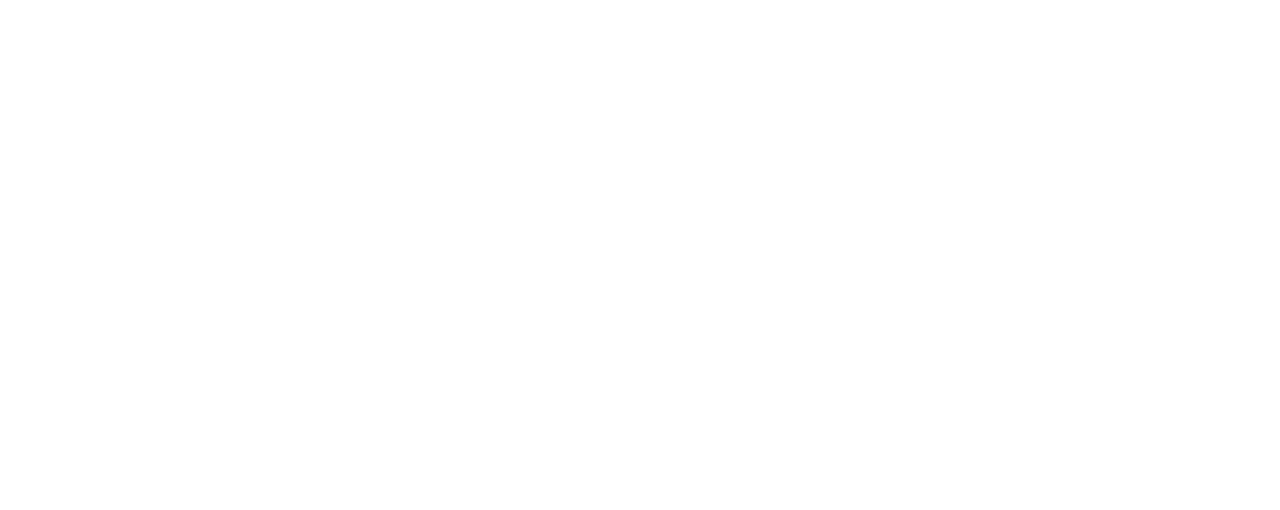
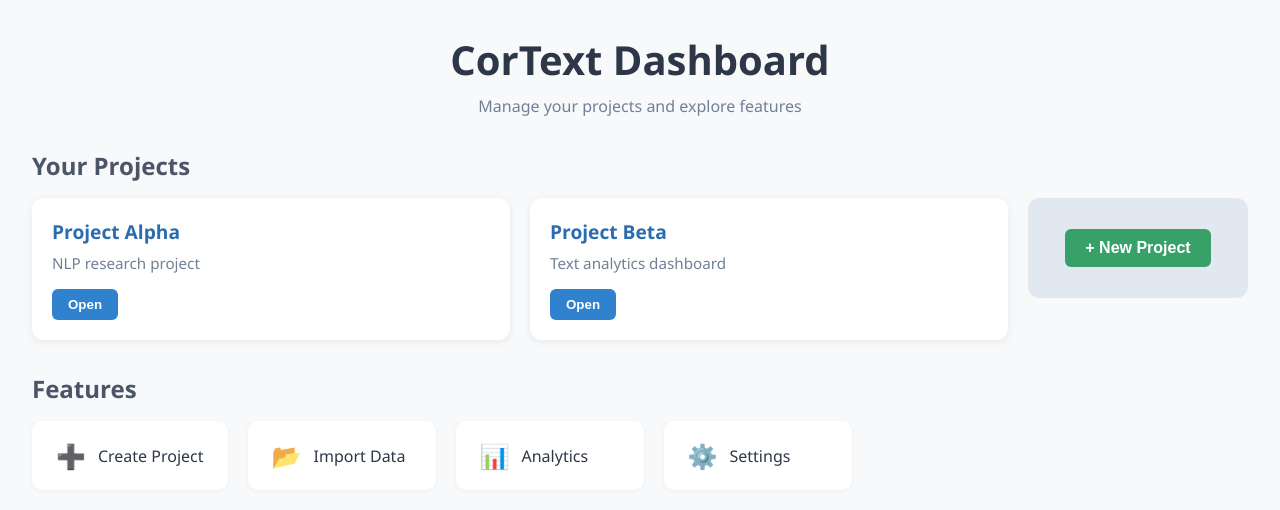
Before and after one commit to Wawayooo/CorText-AI, a React (Create React App) app in the folder cortextFrontend/cortext_app/: page /dashboard in a window 1280 px wide. Before the commit this address had no page. Shown: the top 510 px of the page. Built offline with nearby package versions, Linux system fonts and the light colour scheme.

Commit message:
Updates on LoginFeatures | SignUpFeatures

```diff
--- a/cortextFrontend/cortext_app/src/App.js
+++ b/cortextFrontend/cortext_app/src/App.js
@@ -5,8 +5,10 @@
 import DocsPage from './cortextPages/docs';
 import Login from './cortextPages/login';
 import Signup from './cortextPages/signup';
-import AdminLogin from './cortextPages/adminlogin';
-import AdminDash from './cortextPages/adminDash';
+import Dashboard from './cortextPages/dashboard';
+
+import AdminLogin from './cortextPages/admin/adminlogin';
+import AdminDash from './cortextPages/admin/adminDash';
 
 function App() {
   return (
@@ -17,6 +19,8 @@
         <Route path="/docs" element={<DocsPage />} />
         <Route path="/login" element={<Login />} />
         <Route path="/signup" element={<Signup />} />
+        <Route path="/dashboard" element={<Dashboard />} />
+
         <Route path="/adminlogin" element={<AdminLogin />} />
         <Route path="/adminDash" element={<AdminDash />} />
       </Routes>
--- a/cortextFrontend/cortext_app/src/cortextPages/adminlogin.js
+++ b/cortextFrontend/cortext_app/src/cortextPages/admin/adminlogin.js
@@ -6,7 +6,7 @@
   const [password, setPassword] = useState('');
 
   const handleAdminLogin = async () => {
-    const res = await fetch('/api/admin-login/', {
+    const res = await fetch('http://192.168.56.1:8000/api/admin-login/', {
       method: 'POST',
       headers: { 'Content-Type': 'application/json' },
       credentials: 'include',
--- /dev/null
+++ b/cortextFrontend/cortext_app/src/cortextPages/dashboard.js
@@ -0,0 +1,153 @@
+import React from 'react';
+
+const projects = [
+  { id: 1, name: 'Project Alpha', description: 'NLP research project' },
+  { id: 2, name: 'Project Beta', description: 'Text analytics dashboard' },
+];
+
+const features = [
+  { name: 'Create Project', icon: '➕' },
+  { name: 'Import Data', icon: '📂' },
+  { name: 'Analytics', icon: '📊' },
+  { name: 'Settings', icon: '⚙️' },
+];
+
+export default function Dashboard() {
+  return (
+    <div style={styles.container}>
+      <header style={styles.header}>
+        <h1 style={styles.title}>CorText Dashboard</h1>
+        <p style={styles.subtitle}>Manage your projects and explore features</p>
+      </header>
+      <section style={styles.section}>
+        <h2 style={styles.sectionTitle}>Your Projects</h2>
+        <div style={styles.projectsGrid}>
+          {projects.map(project => (
+            <div key={project.id} style={styles.projectCard}>
+              <h3 style={styles.projectName}>{project.name}</h3>
+              <p style={styles.projectDesc}>{project.description}</p>
+              <button style={styles.openBtn}>Open</button>
+            </div>
+          ))}
+          <div style={styles.newProjectCard}>
+            <button style={styles.addBtn}>+ New Project</button>
+          </div>
+        </div>
+      </section>
+      <section style={styles.section}>
+        <h2 style={styles.sectionTitle}>Features</h2>
+        <div style={styles.featuresGrid}>
+          {features.map(feature => (
+            <div key={feature.name} style={styles.featureCard}>
+              <span style={styles.featureIcon}>{feature.icon}</span>
+              <span>{feature.name}</span>
+            </div>
+          ))}
+        </div>
+      </section>
+    </div>
+  );
+}
+
+const styles = {
+  container: {
+    fontFamily: 'Segoe UI, sans-serif',
+    background: '#f7f9fb',
+    minHeight: '100vh',
+    padding: '32px',
+  },
+  header: {
+    marginBottom: '32px',
+    textAlign: 'center',
+  },
+  title: {
+    margin: 0,
+    fontSize: '2.5rem',
+    color: '#2d3748',
+  },
+  subtitle: {
+    color: '#718096',
+    marginTop: '8px',
+  },
+  section: {
+    marginBottom: '32px',
+  },
+  sectionTitle: {
+    color: '#4a5568',
+    marginBottom: '16px',
+  },
+  projectsGrid: {
+    display: 'flex',
+    gap: '20px',
+    flexWrap: 'wrap',
+  },
+  projectCard: {
+    background: '#fff',
+    borderRadius: '12px',
+    boxShadow: '0 2px 8px rgba(0,0,0,0.07)',
+    padding: '20px',
+    minWidth: '220px',
+    flex: '1 0 220px',
+    display: 'flex',
+    flexDirection: 'column',
+    alignItems: 'flex-start',
+  },
+  projectName: {
+    margin: 0,
+    fontSize: '1.2rem',
+    color: '#2b6cb0',
+  },
+  projectDesc: {
+    color: '#718096',
+    margin: '8px 0 16px 0',
+    fontSize: '0.95rem',
+  },
+  openBtn: {
+    background: '#3182ce',
+    color: '#fff',
+    border: 'none',
+    borderRadius: '6px',
+    padding: '8px 16px',
+    cursor: 'pointer',
+    fontWeight: 'bold',
+  },
+  newProjectCard: {
+    background: '#e2e8f0',
+    borderRadius: '12px',
+    display: 'flex',
+    alignItems: 'center',
+    justifyContent: 'center',
+    minWidth: '220px',
+    height: '100px',
+  },
+  addBtn: {
+    background: '#38a169',
+    color: '#fff',
+    border: 'none',
+    borderRadius: '6px',
+    padding: '10px 20px',
+    fontWeight: 'bold',
+    fontSize: '1rem',
+    cursor: 'pointer',
+  },
+  featuresGrid: {
+    display: 'flex',
+    gap: '20px',
+    flexWrap: 'wrap',
+  },
+  featureCard: {
+    background: '#fff',
+    borderRadius: '10px',
+    boxShadow: '0 1px 4px rgba(0,0,0,0.05)',
+    padding: '18px 24px',
+    display: 'flex',
+    alignItems: 'center',
+    gap: '12px',
+    minWidth: '140px',
+    fontWeight: '500',
+    color: '#2d3748',
+  },
+  featureIcon: {
+    fontSize: '1.5rem',
+  },
+};
--- a/cortextFrontend/cortext_app/src/cortextPages/subscribe.js
+++ b/cortextFrontend/cortext_app/src/cortextPages/subscribe.js
@@ -10,6 +10,9 @@
     if (!isLoggedIn) {
       navigate('/login');
     }
+    else{
+      console.log(document.cookie);
+    }
   }, [isLoggedIn, navigate]);
 
   return (
@@ -17,7 +20,7 @@
       <h1>Subscribe to CorText API</h1>
       <p>Choose a plan and get your API key to start integrating semantic medicine suggestions.</p>
 
-      <Link to="/adminDash">
+      <Link to="/dashboard">
         <button style={buttonStyle}>Go To Dashboard</button>
       </Link>
     </div>
--- a/cortextFrontend/cortext_app/src/hooks/useAuth.js
+++ b/cortextFrontend/cortext_app/src/hooks/useAuth.js
@@ -5,7 +5,7 @@
   const [isLoggedIn, setIsLoggedIn] = useState(false);
 
   useEffect(() => {
-    fetch('/api/check-auth/', { credentials: 'include' })
+    fetch('http://192.168.56.1:8000/api/check-auth/', { credentials: 'include' })
       .then(res => setIsLoggedIn(res.ok))
       .catch(() => setIsLoggedIn(false));
   }, []);
```
Also changed, not shown: cortextFrontend/cortext_app/src/cortextPages/admin/adminDash.js (renamed from cortextFrontend/cortext_app/src/cortextPages/adminDash.js).
